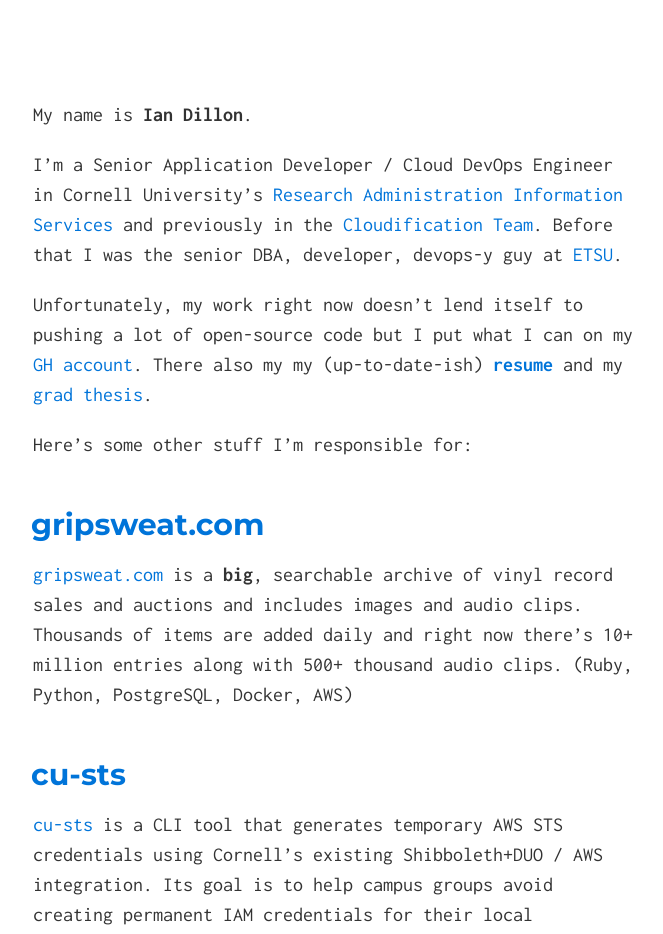
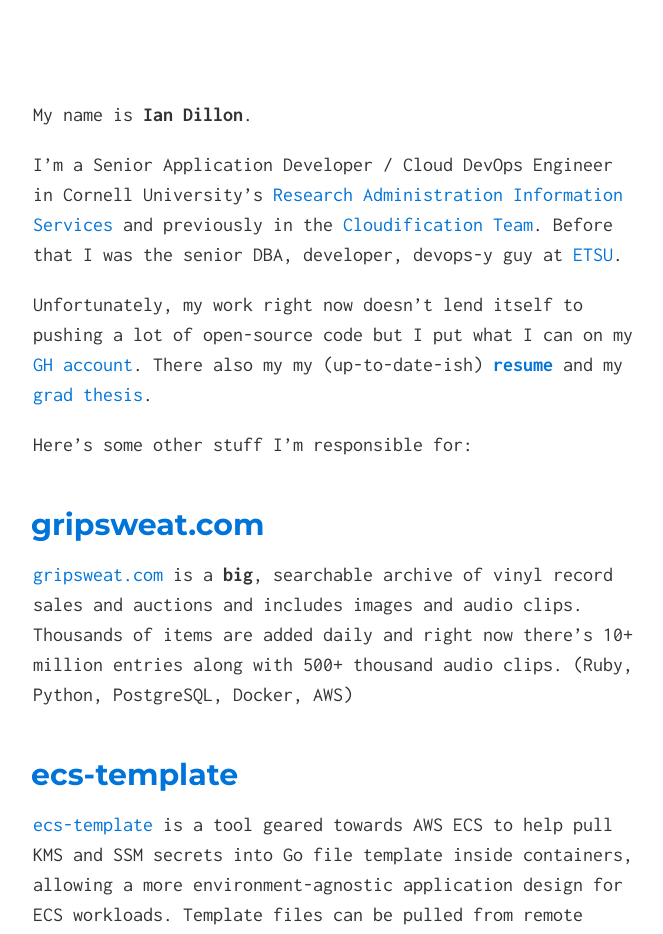
Before and after one commit to ian-d/ian-d.github.io, a Jekyll site: the page built from index.md, in a window 1280 px wide. Shown: the top 934 px of the page, without its empty margins (307-970 px from the left). Built offline with Jekyll 4.4.1, drawn with Linux system fonts in a browser that asks for light colours; some of the changed text lies outside the part shown.

Commit message:
Updates.

```diff
--- a/index.md
+++ b/index.md
@@ -13,6 +13,9 @@ Here's some other stuff I'm responsible for:
 ## [gripsweat.com](https://gripsweat.com)
 [gripsweat.com](https://gripsweat.com) is a **big**, searchable archive of vinyl record sales and auctions and includes images and audio clips. Thousands of items are added daily and right now there's 10+ million entries along with 500+ thousand audio clips. (Ruby, Python, PostgreSQL, Docker, AWS)
 
+## [ecs-template](https://github.com/CU-CloudCollab/ecs-template)
+[ecs-template](https://github.com/CU-CloudCollab/ecs-template) is a tool geared towards AWS ECS to help pull KMS and SSM secrets into Go file template inside containers, allowing a more environment-agnostic application design for ECS workloads. Template files can be pulled from remote location (S3, Git, HTTP) and locations are also dynamically built using templates so per-env configurations are simple to setup.
+
 
 ## [cu-sts](https://github.com/CU-CloudCollab/cu-sts)
 [cu-sts](https://github.com/CU-CloudCollab/cu-sts) is a CLI tool that generates temporary AWS STS credentials using Cornell's existing Shibboleth+DUO / AWS integration. Its goal is to help campus groups avoid creating permanent IAM credentials for their local development workflow. (Go)
```
